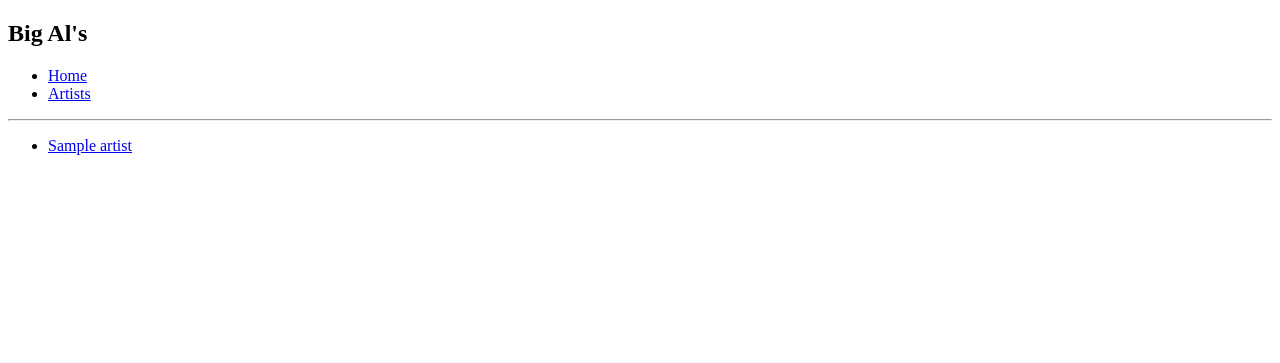
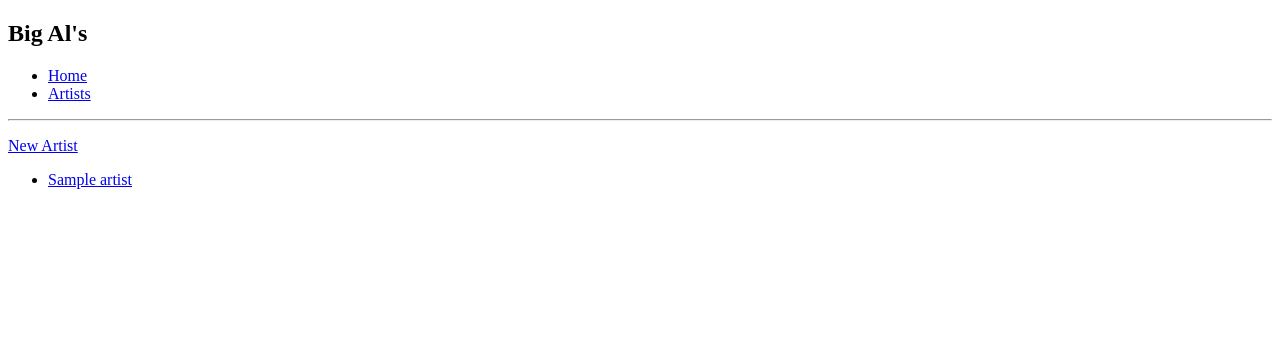
Before and after one commit to ajrussellaudio/python-record-store, a Flask app: template app/templates/artists/index.html in a window 1280 px wide. Shown: the top 363 px of the page. Run offline with Flask 2, Linux system fonts and the light colour scheme; the template is opened without the code that fills it: most values are stand-ins (such as "Sample title", 1, 10 or a date in 2020).

Commit message:
add new artist link

```diff
--- a/app/templates/artists/index.html
+++ b/app/templates/artists/index.html
@@ -1,6 +1,7 @@
 {% extends 'layout.html' %}
 
 {% block content %}
+<p><a href="{{ url_for('artists_new') }}">New Artist</a></p>
 <ul>
   {% for artist in artists %}
   <li>
```
